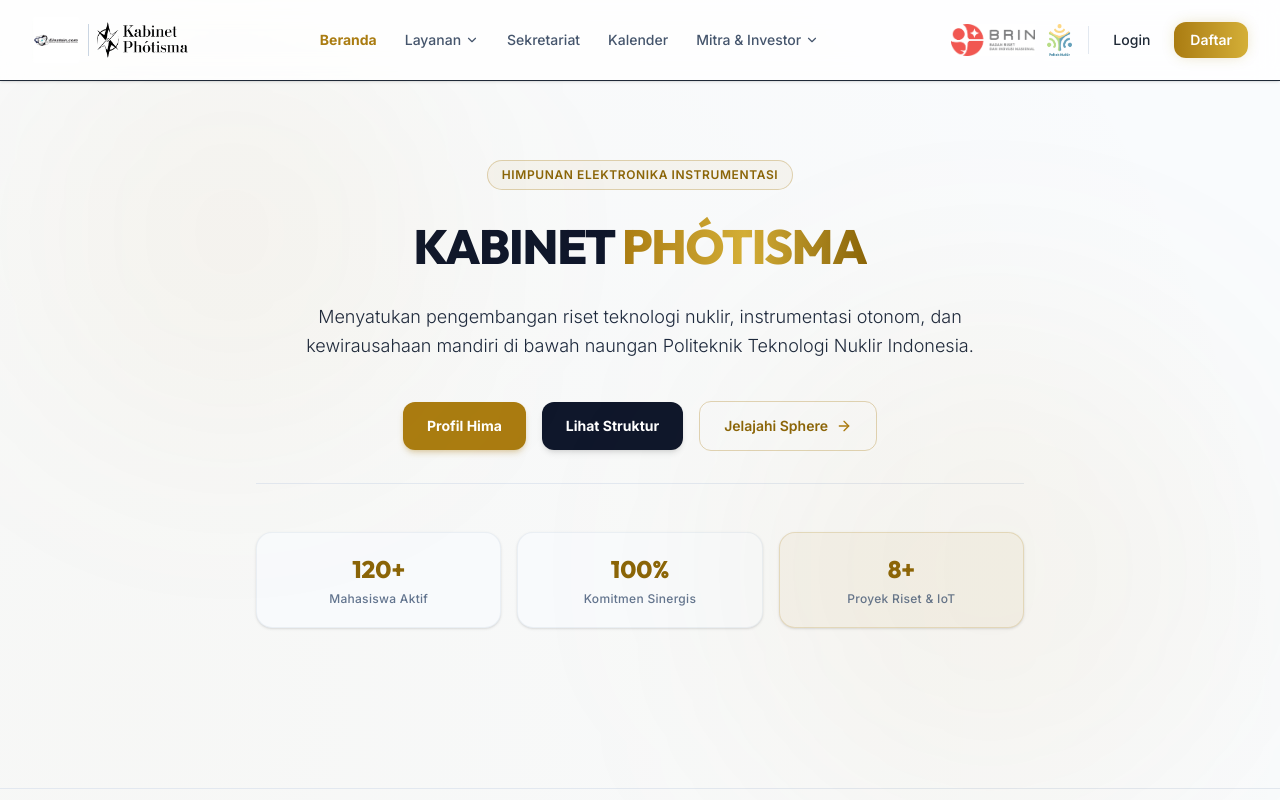
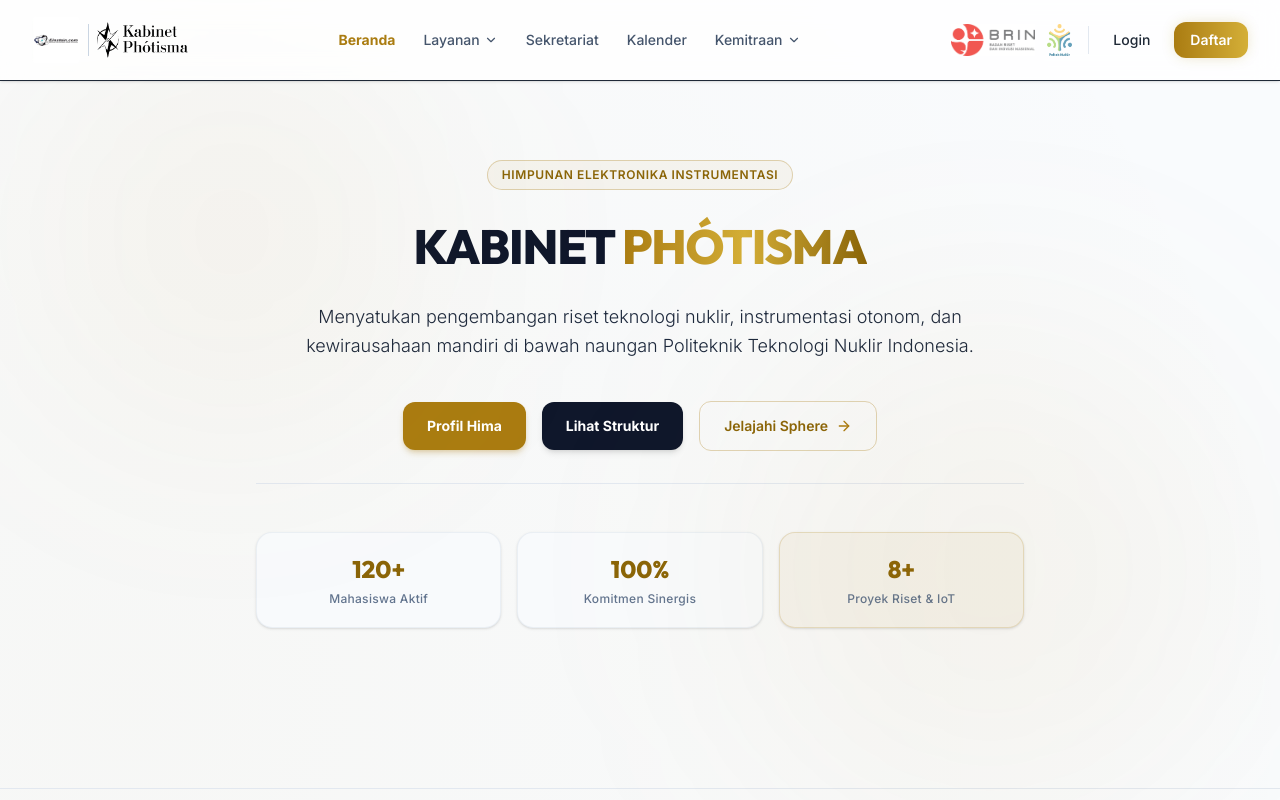
Before and after one commit to Adiguna0010/website-hima-einstein-com, a React (Vite) app: page / in a window 1280 px wide. Shown: the top 800 px of the page. Built offline with nearby package versions, Linux system fonts and the light colour scheme.

Commit message:
feat: rename menu dropdown trigger to Kemitraan in Navbar

```diff
--- a/src/components/Navbar.jsx
+++ b/src/components/Navbar.jsx
@@ -551,7 +551,7 @@ export default function Navbar() {
                     : 'text-slate-600 hover:text-gold-dark font-medium'
                 }`}
               >
-                Mitra & Investor
+                Kemitraan
                 <ChevronDown className={`w-3.5 h-3.5 transition-transform duration-200 ${isPartnershipOpen ? 'rotate-180' : ''}`} />
               </button>
 
@@ -1015,13 +1015,13 @@ export default function Navbar() {
               Kalender
             </Link>
 
-            {/* Mitra & Investor Accordion in Mobile */}
+            {/* Kemitraan Accordion in Mobile */}
             <div className="py-1 border-b border-slate-100 my-2">
               <button
                 onClick={() => setIsMobilePartnershipOpen(!isMobilePartnershipOpen)}
                 className="w-full flex items-center justify-between px-3 py-2 text-sm font-semibold text-slate-700 hover:text-gold transition-colors"
               >
-                <span>Mitra & Investor</span>
+                <span>Kemitraan</span>
                 <ChevronDown className={`w-4 h-4 transition-transform duration-200 ${isMobilePartnershipOpen ? 'rotate-180' : ''}`} />
               </button>
 
```
